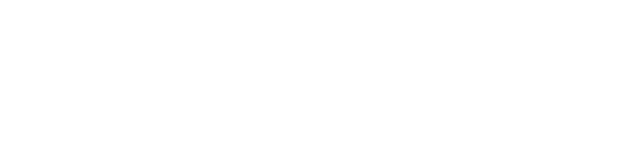
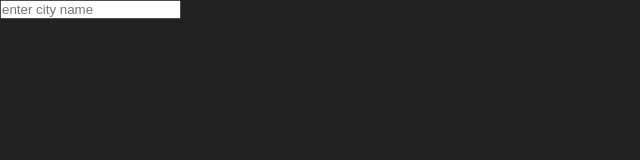
Before and after one commit to Janith-Nanayakkara/Wheather_App_js, a plain HTML site: page index.html in a window 1280 px wide. Shown: the whole page, without its empty margins (0-640 px from the left). Drawn offline with Linux system fonts and the light colour scheme.

Commit message:
card strucutre

```diff
--- /dev/null
+++ b/assests/css/script.css
@@ -0,0 +1,9 @@
+*{
+    margin: 0;
+    padding: 0;
+    font-family: sans-serif,'Poppins';
+    box-sizing: border-box;
+}
+body{
+    background: #222;
+}
--- a/index.html
+++ b/index.html
@@ -2,9 +2,15 @@
 <html lang="en">
 <head>
     <meta charset="UTF-8">
+    <meta name="viewport" content="width=device-width, initial-scale=1.0">
     <title>WeatherApp</title>
+    <link rel="stylesheet" href="assests/css/script.css">
 </head>
 <body>
-
+    <div class="card">
+        <div class="search">
+            <input type="text" placeholder="enter city name" spellcheck="false">
+        </div>
+    </div>
 </body>
 </html>
```
